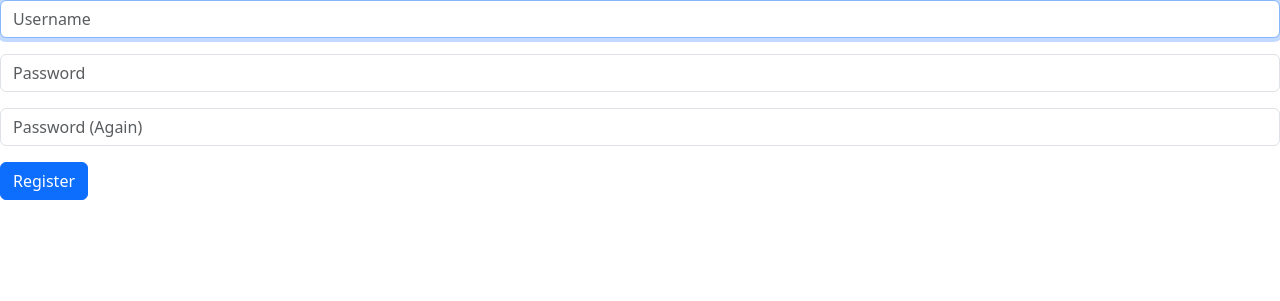
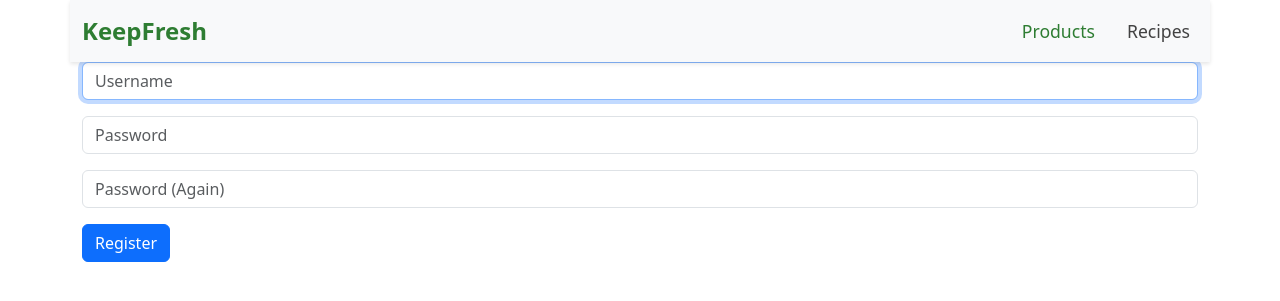
Before and after one commit to NickRoger112/frigoflow, a Flask app: page /register in a window 1280 px wide. Shown: the top 301 px of the page. Run offline with Flask 3, Linux system fonts and the light colour scheme.

Commit message:
feat: navbar structure and design

```diff
--- /dev/null
+++ b/static/styles.css
@@ -0,0 +1,34 @@
+/* Navbar styling */
+.navbar {
+  background-color: #ffffff;
+  box-shadow: 0 2px 4px rgba(0, 0, 0, 0.1);
+}
+
+/* Brand title */
+.navbar .navbar-brand {
+  font-weight: 600;
+  font-size: 1.5rem;
+  color: #2e7d32;
+}
+
+.navbar-brand:hover {
+  color: #1b5e20;
+}
+
+/* Nav links */
+.navbar-nav .nav-link {
+  font-size: 1.1rem;
+  color: #424242;
+  margin-left: 1rem;
+  transition: color 0.2s ease;
+}
+
+.navbar-nav .nav-link:hover {
+  color: #2e7d32;
+}
+
+/* Active link */
+.navbar-nav .nav-link.active {
+  color: #2e7d32;
+  font-weight: 500;
+}
--- a/templates/layout.html
+++ b/templates/layout.html
@@ -7,19 +7,39 @@
     <title>{% block title %}{% endblock %}</title>
     <link href="https://cdn.jsdelivr.net/npm/bootstrap@5.3.8/dist/css/bootstrap.min.css" rel="stylesheet"
         integrity="sha384-sRIl4kxILFvY47J16cr9ZwB07vP4J8+LH7qKQnuqkuIAvNWLzeN8tE5YBujZqJLB" crossorigin="anonymous">
+    <link rel="stylesheet" href="/static/styles.css">
 </head>
 
 <body>
     <header>
-        <nav>
-            <!-- TODO: Implement navigation -->
+        <nav class="container navbar navbar-expand-sm navbar-light bg-light">
+            <div class="container-fluid">
+                <a class="navbar-brand" href="#">KeepFresh</a>
+
+                <button class="navbar-toggler" type="button" data-bs-toggle="collapse" data-bs-target="#navbarNav"
+                    aria-controls="navbarNav" aria-expanded="false" aria-label="Toggle navigation">
+                    <span class="navbar-toggler-icon"></span>
+                </button>
+
+                <div class="collapse navbar-collapse justify-content-end" id="navbarNav">
+                    <ul class="navbar-nav">
+                        <li class="nav-item">
+                            <a class="nav-link active" aria-current="page" href="#">Products</a>
+                        </li>
+                        <li class="nav-item">
+                            <a class="nav-link" href="#">Recipes</a>
+                        </li>
+                    </ul>
+                </div>
+            </div>
         </nav>
+
     </header>
 
-    <main>
+    <main class="container">
 
         {% if alert %}
-        <div class="alert alert-danger" role="alert">
+        <div class="alert alert-danger m-3" role="alert">
             {{ alert }}
         </div>
         {% endif %}
```
